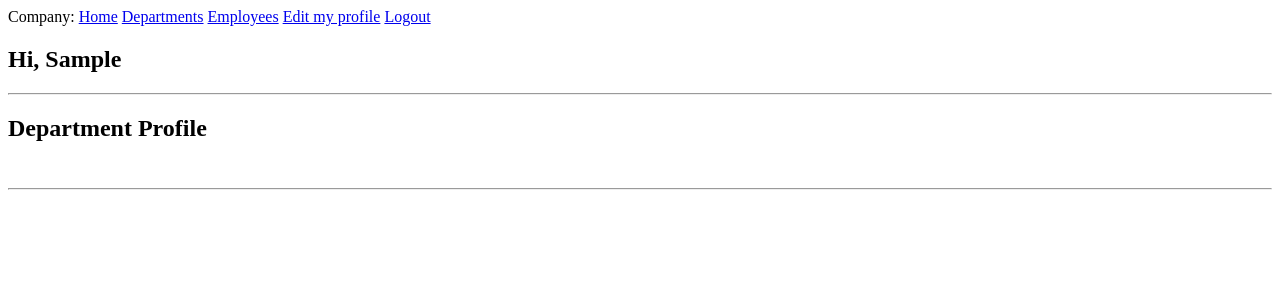
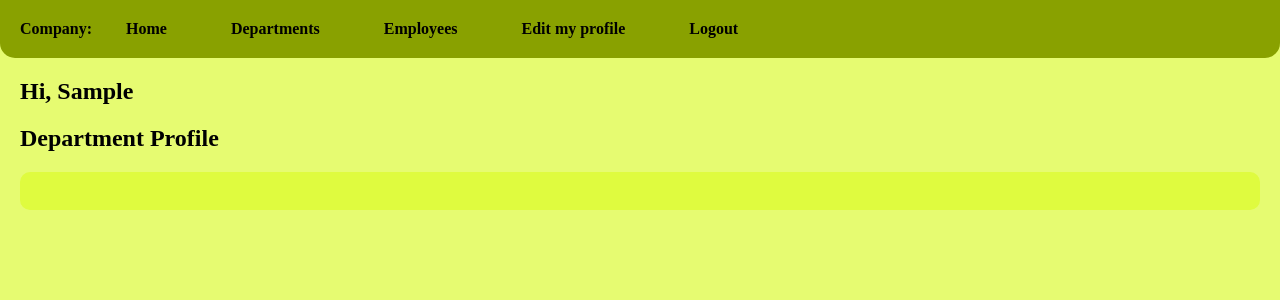
Before and after one commit to AntonKopiika/epam_project, a Flask app: page /department/1 in a window 1280 px wide. Shown: the top 300 px of the page. Run offline with Flask 2, Linux system fonts and the light colour scheme; the visitor is signed in with stand-in values (Sample User, id 1); data comes from the database, SQL or seed files in the repository; data that the repository does not hold is empty.

Commit message:
create css stylesheet

```diff
--- /dev/null
+++ b/src/static/style.css
@@ -0,0 +1,116 @@
+body {
+    padding: 0;
+    margin: 0;
+    background-color: #E6FB71;
+}
+
+body h1 {
+    margin: 20px;
+}
+
+body h2 {
+    margin: 20px;
+}
+
+body h4 {
+    margin: 20px;
+}
+
+body h3 {
+    margin-top: 0px;
+
+}
+
+.form_view {
+    margin: 20px;
+}
+
+.login_form {
+    text-align: center;
+}
+
+.employees_list {
+    display: flex;
+    flex-direction: row;
+    flex-wrap: wrap;
+    justify-content: center;
+}
+
+.person {
+    width: 400px;
+    background-color: #DFFB3F;
+    border-radius: 10px;
+    margin: 10px;
+
+}
+
+.person li {
+    padding-top: 5px;
+    padding-bottom: 5px;
+}
+
+.department li {
+    padding-top: 5px;
+    padding-bottom: 5px;
+}
+
+.department {
+    margin-left: 20px;
+    margin-right: 20px;
+    margin-bottom: 10px;
+    padding: 10px;
+    background-color: #DFFB3F;
+    border-radius: 10px;
+}
+
+.menu {
+    display: block;
+    padding: 20px;
+    background-color: #89A100;
+    border-radius: 0 0 15px 15px;
+    font-weight: 600;
+}
+
+.menu_link {
+    text-decoration: none;
+    color: black;
+    padding-bottom: 10px;
+    padding-top: 10px;
+    padding-left: 30px;
+    padding-right: 30px;
+}
+
+.menu_link:hover {
+    color: white;
+}
+
+ul {
+    list-style-type: none;
+}
+
+.title {
+    font-weight: 1000;
+    font-size: 24px;
+    text-decoration: none;
+    color: black;
+    margin-bottom: 10px;
+    display: inline-block;
+}
+
+.edit_button {
+    background-color: #A5B92E;
+    margin-top: 5px;
+    border-radius: 20px;
+    text-decoration: none;
+    padding: 10px;
+    color: black;
+    display: inline-block;
+}
+
+.edit_button:hover {
+    color: white;
+}
+
+.title:hover {
+    color: white;
+}
--- a/src/templates/_department.html
+++ b/src/templates/_department.html
@@ -1,13 +1,27 @@
-<a href="{{ url_for('department', uuid=department.uuid) }}">{{ department.name }}</a><br>
+<div class="department">
+    <a href="{{ url_for('department', uuid=department.uuid) }}" class="title">{{ department.name }}</a><br>
     {% if statistics.employees>0 %}
-    <hr/>
-    <h2>Stats</h2>
-    employees: {{ statistics.employees }} <br>
-    max salary: {{ statistics.max_salary }} <br>
-    min salary: {{ statistics.min_salary }} <br>
+        <h3>Stats</h3>
+        <ul>
+            <li>
+                employees: {{ statistics.employees }}
+            </li>
+            <li>
+                max salary: {{ statistics.max_salary }}
+            </li>
+            <li>
+                min salary: {{ statistics.min_salary }}
+            </li>
+            <li>
                 average salary: {{ statistics.avg_salary }} <br>
+            </li>
+            <li>
                 max birthday: {{ statistics.max_birthday }} <br>
+            </li>
+            <li>
                 min birthday: {{ statistics.min_birthday }} <br>
+            </li>
+        </ul>
     {% endif %}
     {% if department.employees %}
         <h3>Employees</h3>
@@ -20,8 +34,7 @@
         </ul>
     {% endif %}
     {% if current_user.is_admin %}
-    <a href="{{ url_for('edit_department', uuid=department.uuid) }}">Edit department profile</a>
-    <a href="{{ url_for('delete_department', uuid=department.uuid) }}">Delete department profile</a>
-
+        <a href="{{ url_for('edit_department', uuid=department.uuid) }}" class="edit_button">Edit department</a>
+        <a href="{{ url_for('delete_department', uuid=department.uuid) }}" class="edit_button">Delete department</a>
     {% endif %}
-<hr/>
+</div>
--- a/src/templates/admin_edit_employee.html
+++ b/src/templates/admin_edit_employee.html
@@ -1,7 +1,7 @@
 {% extends "base.html" %}
 {% block content %}
     <h1>Edit profile of {{ fullname }}</h1>
-    <form action="" method="post">
+    <form action="" class="form_view" method="post">
         {{ form.hidden_tag() }}
         <p>
             {{ form.department.label }}<br>
--- a/src/templates/base.html
+++ b/src/templates/base.html
@@ -3,34 +3,34 @@
 <head>
     <meta charset="UTF-8">
     <title>Epam Project - {{ title }}</title>
+    <link rel="stylesheet" href="{{ url_for('static', filename='../static/style.css') }}">
 </head>
 <body>
-<div>
+<div class="menu">
     Company:
-    <a href="{{ url_for('index') }}">Home</a>
-    <a href="{{ url_for( 'department' ) }}">Departments</a>
-    <a href="{{ url_for("employee") }}">Employees</a>
+    <a href="{{ url_for('index') }}" class="menu_link">Home</a>
+    <a href="{{ url_for( 'department' ) }}" class="menu_link">Departments</a>
+    <a href="{{ url_for("employee") }}" class="menu_link">Employees</a>
     {% if current_user.is_admin %}
-        <a href="{{ url_for("register") }}">New Employee</a>
-        <a href="{{ url_for("register_department") }}">New Department</a>
+        <a href="{{ url_for("register") }}" class="menu_link">New Employee</a>
+        <a href="{{ url_for("register_department") }}" class="menu_link">New Department</a>
     {% endif %}
     {% if not current_user.is_authenticated %}
-        <a href="{{ url_for("login") }}">Login</a>
+        <a href="{{ url_for("login") }}" class="menu_link">Login</a>
     {% else %}
-        <a href="{{ url_for('edit_employee') }}">Edit my profile</a>
-        <a href="{{ url_for("logout") }}">Logout</a>
+        <a href="{{ url_for('edit_employee') }}" class="menu_link">Edit my profile</a>
+        <a href="{{ url_for("logout") }}" class="menu_link">Logout</a>
     {% endif %}
 
 </div>
 {% if current_user.is_authenticated %}
     <h2>Hi, {{ current_user.first_name }}</h2>
 {% endif %}
-<hr>
 {% with messages = get_flashed_messages() %}
     {% if messages %}
-            {% for message in messages %}
-                {{ message }}
-            {% endfor %}
+        {% for message in messages %}
+            <h4>{{ message }}</h4>
+        {% endfor %}
     {% endif %}
 {% endwith %}
 {% block content %}{% endblock %}
--- a/src/templates/edit_department.html
+++ b/src/templates/edit_department.html
@@ -1,7 +1,7 @@
 {% extends "base.html" %}
 {% block content %}
     <h1>Edit Department</h1>
-    <form action="" method="post">
+    <form action="" class="form_view" method="post">
         {{ form.hidden_tag() }}
         <p>
             {{ form.name.label }}<br>
--- a/src/templates/edit_employee.html
+++ b/src/templates/edit_employee.html
@@ -1,7 +1,7 @@
 {% extends "base.html" %}
 {% block content %}
     <h1>Edit profile</h1>
-    <form action="" method="post">
+    <form action="" class="form_view" method="post">
         {{ form.hidden_tag() }}
         <p>
             {{ form.firstname.label }}<br>
--- a/src/templates/employee.html
+++ b/src/templates/employee.html
@@ -2,13 +2,17 @@
 {% block content %}
         {% if employees|length > 1 %}
             <h2>Employees List</h2>
+            <div class="employees_list">
             {% for employee in employees %}
                 {% include "_employee.html" %}
             {% endfor %}
+            </div>
         {% else %}
             <h2>Employee Profile</h2>
+            <div class="employees_list">
             {% for employee in employees %}
                 {% include "_employee.html" %}
             {% endfor %}
+            </div>
         {% endif %}
 {% endblock %}
--- a/src/templates/login.html
+++ b/src/templates/login.html
@@ -1,6 +1,6 @@
 {% extends "base.html" %}
 {% block content %}
-    <h1>Sign in</h1>
+    <div class="login_form"> <h1 class="title">Sign in</h1>
     <form action="" method="post">
         {{ form.hidden_tag() }}
         <p>
@@ -19,5 +19,6 @@
         </p>
         <p>{{ form.remember() }} {{ form.remember.label }}</p>
         <p>{{ form.submit() }}</p>
-    </form>
+    </form></div>
+
 {% endblock %}
--- a/src/templates/register_department.html
+++ b/src/templates/register_department.html
@@ -1,7 +1,7 @@
 {% extends "base.html" %}
 {% block content %}
     <h1>Create Department</h1>
-    <form action="" method="post">
+    <form action="" class="form_view" method="post">
         {{ form.hidden_tag() }}
         <p>
             {{ form.name.label }}<br>
--- a/src/templates/register_employee.html
+++ b/src/templates/register_employee.html
@@ -1,7 +1,7 @@
 {% extends "base.html" %}
 {% block content %}
-    <h1>Register</h1>
-    <form action="" method="post">
+    <h1>New Employee</h1>
+    <form action="" class="form_view" method="post">
         {{ form.hidden_tag() }}
         <p>
             {{ form.firstname.label }}<br>
--- a/src/views/routes.py
+++ b/src/views/routes.py
@@ -17,13 +17,13 @@ from src.utils.email_utils import send_password
 
 def admins_only(func):
     @wraps(func)
-    def admin_wrapper(*args, **kwargs):
+    def wrapper(*args, **kwargs):
         if current_user.is_authenticated and current_user.is_admin:
             return func(*args, **kwargs)
         flash(f"Access denied")
         return redirect(url_for("index"))
 
-    return admin_wrapper
+    return wrapper
 
 
 @app.route("/")
@@ -43,9 +43,9 @@ def login():
             flash("Invalid username or password")
             return redirect(url_for("login"))
         login_user(employee, remember=form.remember.data)
-        flash(f"Login request for {form.email.data}")
+        flash(f"You are successfully logged in")
         next_page = request.args.get('next')
-        if not next_page or url_parse(next_page).netloc !="":
+        if not next_page or url_parse(next_page).netloc != "":
             next_page = url_for("index")
         return redirect(next_page)
     return render_template("login.html", form=form, title="Sign in")
@@ -74,11 +74,14 @@ def register():
         password = random_password()
         email = form.email.data
         is_admin = form.is_admin.data
-        EmployeeApiController.post_employee(first_name=firstname, last_name=lastname, salary=salary, position=position,
+        response = EmployeeApiController.post_employee(first_name=firstname, last_name=lastname, salary=salary, position=position,
                                             is_admin=is_admin,
                                             email=email, password=password, department=department, birthday=birthday)
-        send_password(email, password)
-        flash(f"Register request for {form.firstname.data} {form.lastname.data} {form.department.data}")
+        if response.status_code == 201:
+            send_password(email, password)
+            flash(f"{form.firstname.data} {form.lastname.data} successfully registered")
+        else:
+            flash(f"Something went wrong while creating new employee")
         return redirect("index")
     return render_template("register_employee.html", form=form, title="Register Employee")
 
@@ -90,9 +93,12 @@ def register_department():
     form = RegisterDepartmentForm()
     if form.validate_on_submit():
         name = form.name.data
-        DepartmentApiController.post_department(name=name)
-        flash(f"Register request for {form.name.data}")
-        return redirect("index")
+        response = DepartmentApiController.post_department(name=name)
+        if response.status_code == 201:
+            flash(f"{form.name.data} successfully registered")
+        else:
+            flash(f"Something went wrong while creating department")
+        return redirect(url_for("department"))
     return render_template("register_department.html", form=form, title="Register Department")
 
 
@@ -142,9 +148,13 @@ def admin_edit_employee(uuid):
     fullname = employee["last_name"] + " " + employee["first_name"]
     if form.validate_on_submit():
         department = DepartmentApiController.get_department_by_uuid(form.department.data)
-        EmployeeApiController.patch_employee(department=department, position=form.position.data,
-                                             salary=form.salary.data, is_admin=form.is_admin.data, uuid=uuid)
-        flash("Changes have been saved.")
+        response = EmployeeApiController.patch_employee(department=department, position=form.position.data,
+                                                           salary=form.salary.data, is_admin=form.is_admin.data,
+                                                           uuid=uuid)
+        if response.status_code == 200:
+            flash("Changes have been saved")
+        else:
+            flash(f"Something went wrong while editing")
         return redirect(url_for("admin_edit_employee", uuid=uuid))
     elif request.method == "GET":
         form.department.process_data(employee["department"]["uuid"])
@@ -159,10 +169,13 @@ def admin_edit_employee(uuid):
 def edit_employee():
     form = EditProfileForm()
     if form.validate_on_submit():
-        EmployeeApiController.patch_employee(first_name=form.firstname.data, last_name=form.lastname.data,
-                                             birthday=form.birthday.data, email=form.email.data,
-                                             password=form.password.data, uuid=current_user.uuid)
-        flash("Changes have been saved.")
+        response = EmployeeApiController.patch_employee(first_name=form.firstname.data, last_name=form.lastname.data,
+                                                           birthday=form.birthday.data, email=form.email.data,
+                                                           password=form.password.data, uuid=current_user.uuid)
+        if response.status_code == 200:
+            flash("Changes have been saved")
+        else:
+            flash(f"Something went wrong while editing")
         return redirect(url_for("edit_employee"))
     elif request.method == "GET":
         form.firstname.data = current_user.first_name
@@ -179,8 +192,11 @@ def edit_department(uuid):
     form = EditDepartmentForm(uuid)
     department = DepartmentApiController.get_department_by_uuid(uuid)
     if form.validate_on_submit():
-        DepartmentApiController.patch_department(name=form.name.data, uuid=uuid)
-        flash("Changes have been saved.")
+        response = DepartmentApiController.patch_department(name=form.name.data, uuid=uuid)
+        if response.status_code == 200:
+            flash("Changes have been saved")
+        else:
+            flash(f"Something went wrong while editing")
         return redirect(url_for("edit_department", uuid=uuid))
     elif request.method == "GET":
         form.name.data = department["name"]
@@ -192,8 +208,11 @@ def edit_department(uuid):
 @login_required
 def delete_employee(uuid):
     if current_user.is_admin:
-        EmployeeApiController.delete_employee(uuid)
-        flash(f"Employee deleted successfully")
+        response = EmployeeApiController.delete_employee(uuid)
+        if response.status_code == 204:
+            flash(f"Employee deleted successfully")
+        else:
+            flash(f"Something went wrong while deleting")
     return redirect(url_for("employee"))
 
 
@@ -202,8 +221,11 @@ def delete_employee(uuid):
 @login_required
 def delete_department(uuid):
     if current_user.is_admin:
-        DepartmentApiController.delete_department(uuid)
-        flash(f"Department deleted successfully")
+        response = DepartmentApiController.delete_department(uuid)
+        if response.status_code == 204:
+            flash(f"Department deleted successfully")
+        else:
+            flash(f"Something went wrong while deleting")
     return redirect(url_for("department"))
 
 
```
Also changed, not shown: src/rest/api_controllers.py (+9 -8 lines), src/templates/_employee.html (+28 -13 lines), src/forms/search.py (added). Lines whose indentation alone changed are shown as unchanged.
